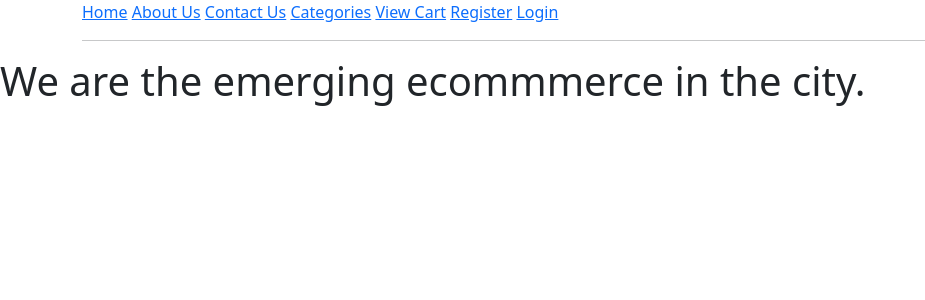
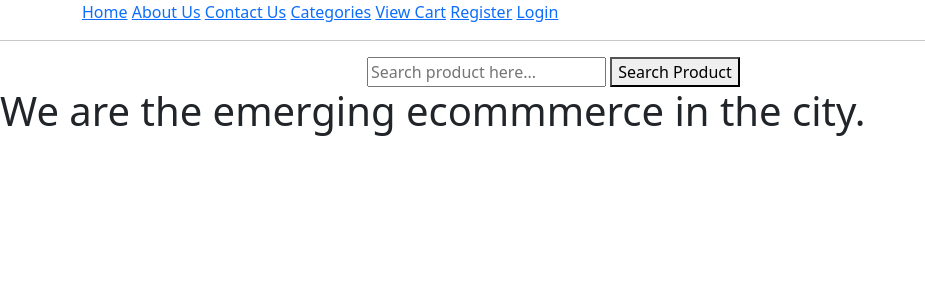
Before and after one commit to Zenzo41/ecomproject, a Django app: page /about/ in a window 1280 px wide. Shown: the top 300 px of the page, without its empty margins (0-925 px from the left). Run offline with Django 4.2, Linux system fonts and the light colour scheme.

Commit message:
added the search placeholder and button

```diff
--- a/templates/base.html
+++ b/templates/base.html
@@ -25,8 +25,19 @@
         <a href="{% url 'ecomapp:customerlogin' %}">Login</a>
 
         {% endif %}
-        <hr/>
     </div>
+    <hr/>
+    <div class="container">
+        <div class="row">
+            <div class="col-md-6 mx-auto">
+                <form action="" method="GET">
+                    <input type="text" name="keyword" placeholder="Search product here..." required>
+                    <button>Search Product</button>
+                </form>
+            </div>
+        </div>
+    </div>
+
 {% block content %}{% endblock content %}
 
    </body>
```
